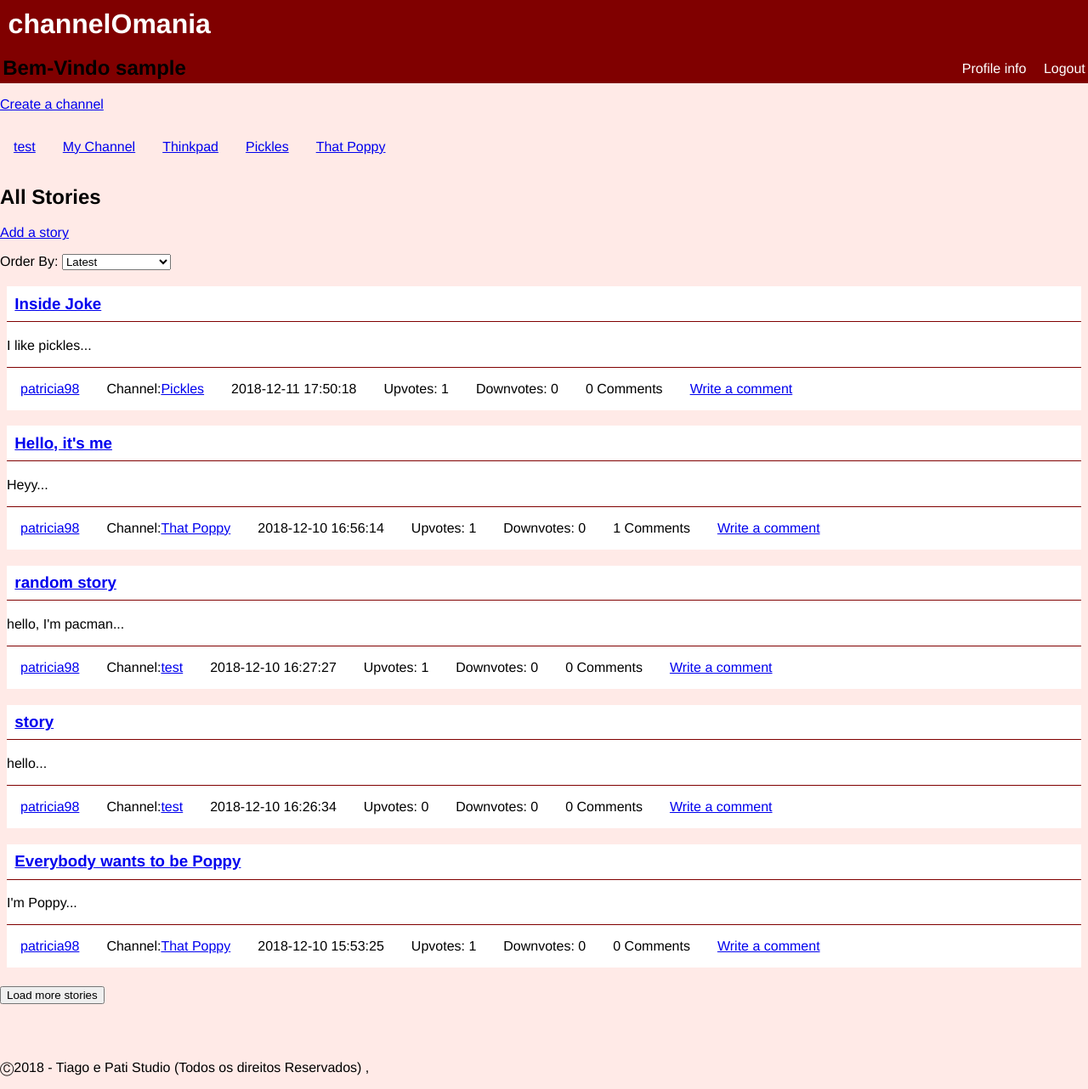
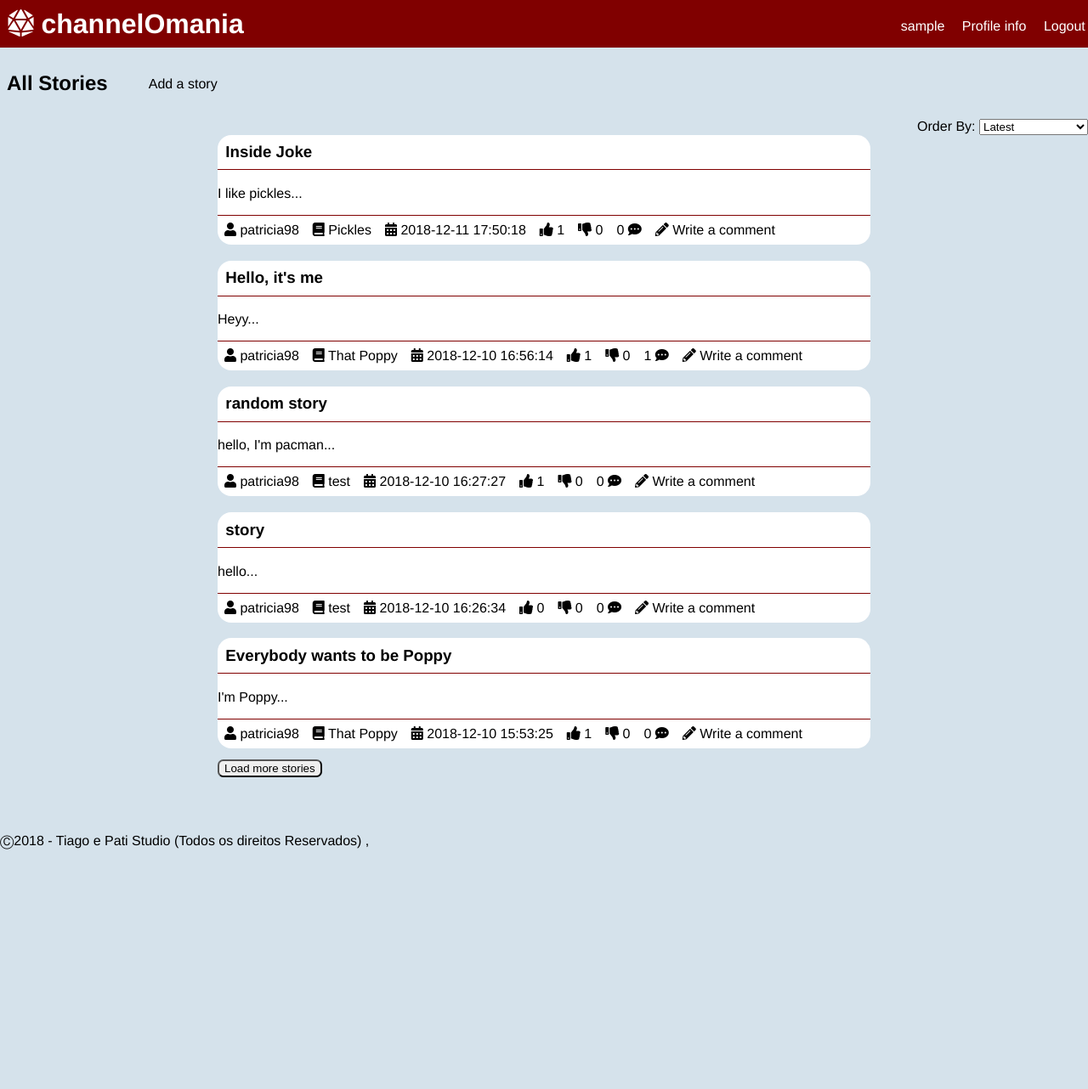
Before and after one commit to TiagoR98/LTW_Project, a PHP site: page /pages/mainpage.php in a window 1280 px wide. Shown: the whole page at 85% size. After the commit the page ends 1000 px from the top, so only its background shows below. Run offline with PHP 8.4, Linux system fonts and the light colour scheme; the visitor is signed in with stand-in values (Sample User, id 1); data comes from the database, SQL or seed files in the repository; both versions use the stored data as it was after the commit; some libraries are stand-ins or nearby versions.

Commit message:
some more css

```diff
--- a/css/style.css
+++ b/css/style.css
@@ -1,7 +1,24 @@
 body {
-  font-family: Helvetica;
-  background-color: #FFEAE7;
+  font-family: IBMPlexSans, Helvetica Neue, Segoe UI, Helvetica, Verdana, Arial, sans-serif;
+  background-color: #D5E2EB;
   margin: 0;
+}
+
+a:link, a:visited{
+  color: black;
+  text-decoration: none;
+}
+
+a:hover{
+  color: #800000;
+}
+
+.nUpVote:hover,.commentUpVote:hover{
+  color: green;
+}
+
+.nDownVote:hover,.commentDownVote:hover{
+  color: red;
 }
 
 .header{
@@ -13,11 +30,21 @@ body {
 .header a{
   color: white;
   font-family: Helvetica;
-  text-decoration: none;
 }
 
 .header h1{
   margin: 0.2em;
+}
+
+#list_channels{
+  background-color: white;
+  position: relative;
+}
+
+#list_channels p{
+  float: right;
+  margin: 0;
+  padding: 0.5em;
 }
 
 #options{
@@ -31,8 +58,9 @@ body {
 
 article, #story_preview {
   background-color: white;
-  width: auto;
-  margin: 0.5em;
+  width: 60%;
+  margin: auto;
+  border-radius: 1em;
 }
 
 article h1{
@@ -45,9 +73,8 @@ article header, #story_preview h3 {
   border-bottom: 1px solid #800000;
 }
 
-article header a{
+article header a, #story_preview h3 a{
   font-weight: bold;
-  text-decoration: none;
 }
 
 article footer, #story_preview ul {
@@ -86,8 +113,28 @@ article footer, #story_preview ul {
   padding-left: 1em;
 }
 
+/*#order_stories ul{
+  float: left;
+}*/
+
+/*#all_add{
+  display: flex;
+}*/
+
+#addStory{
+  margin-top: 1.6em;
+  padding-left: 2em;
+}
+
+#order_stories #order {
+  float: right;
+  margin: 0;
+  position: relative;
+}
+
 #order_comments {
   display: flex;
+  margin-left: 20%;
 }
 
 #order_comments p{
@@ -114,12 +192,11 @@ input {
   margin: 1em 0;
 }
 
-#comment {
-  margin-left: 2em;
-}
 
 #btnLoadComments, #btnLoadStories {
   margin-top: 1em;
+  margin-left: 20%;
+  border-radius: 0.5em;
 }
 
 #profile {
@@ -170,7 +247,7 @@ ul{
 li {
   text-align: center;
   list-style-type: none;
-  padding: 1em;
+  padding: 0.5em;
 }
 
 #register #confPasswordError{
--- a/templates/tpl_auth.php
+++ b/templates/tpl_auth.php
@@ -8,8 +8,7 @@
       <input type="password" name="password" placeholder="Password">
       <input type="submit" value="Login">
     </form>
-    <p><a href="password.php">Forgot your password?</a></p>
-    <p>Don't have an account?<a href="register.php">Register Now</a></p>
+    <p>Don't have an account? <a href="register.php">Register Now</a></p>
   </section>
 
 <?php } ?>
@@ -28,7 +27,7 @@
       <input type="date" name="birth" placeholder="Birth Date" value="<?php echo(date("Y-m-d H:i:s")); ?>" required>
       <input type="submit" id="submitRegister" value="Register">
     </form>
-    <p>Already have an account?<a href="login.php">Login</a></p>
+    <p>Already have an account? <a href="login.php">Login</a></p>
   </section>
 
 <?php }  ?>
--- a/templates/tpl_channel.php
+++ b/templates/tpl_channel.php
@@ -2,6 +2,7 @@
 
 <?php function draw_channel($channel) { ?>
 
+  <div id="list_channels">
     <p><a href = "../pages/new_channel.php" >Create a channel</a></p>
     <?php $channels = listChannel(); ?>
     <ul>
@@ -9,6 +10,7 @@
       <li><a href = "../pages/channel.php?channelId=<?php echo($channel_list['ID']); ?>" ><?php echo($channel_list['name']); ?></a></li>
     <?php } ?>
     </ul>
+  </div>
 
   <img id="cover_image" src="../files/coverImages/<?php if($channels[$_GET['channelId']-1]['coverImage']!="") { echo($channels[$_GET['channelId']-1]['coverImage']); } else {?>default.png<?php } ?>" alt="<?php echo($channels[$_GET['channelId']-1]['name']); ?>'s cover image">
   <h1><?php echo($channels[$_GET['channelId']-1]['name']); ?></h1>
--- a/templates/tpl_common.php
+++ b/templates/tpl_common.php
@@ -6,18 +6,21 @@
     <title>channelOmania</title>
     <meta charset="UTF-8">
     <link href="../css/style.css" rel="stylesheet">
+    <link rel="stylesheet" href="https://use.fontawesome.com/releases/v5.5.0/css/all.css" integrity="sha384-B4dIYHKNBt8Bc12p+WXckhzcICo0wtJAoU8YZTY5qE0Id1GSseTk6S+L3BlXeVIU" crossorigin="anonymous">
   </head>
   <body>
     <header class="header">
-      <h1><a href="mainpage.php">channelOmania</a></h1>
       <?php if(isset($_SESSION['username'])){ ?>
 
         <div id='options'>
+          <a href="../pages/profile.php"><?php echo($_SESSION['username']) ?></a>
           <a href="../pages/profile.php">Profile info</a>
           <a href="../actions/action_logout.php">Logout</a>
         </div>
-        <h2>Bem-Vindo <?php echo($_SESSION['username']) ?> </h2>
+        <!--h2>Bem-Vindo <?php echo($_SESSION['username']) ?> </h2-->
       <?php } ?>
+      <h1><a href="mainpage.php"><i class="fas fa-dice-d20"></i> channelOmania</a></h1>
+
     </header>
 
     <?php if (isset($_SESSION['messages'])) {?>
--- a/templates/tpl_mainpage.php
+++ b/templates/tpl_mainpage.php
@@ -2,16 +2,11 @@
 
 <?php function draw_mainpage($storyInfo) { ?>
 
-  <p><a href = "../pages/new_channel.php" >Create a channel</a></p>
-  <?php $channels = listChannel(); ?>
-  <ul>
-  <?php foreach($channels as $channel) { ?>
-    <li><a href = "../pages/channel.php?channelId=<?php echo($channel['ID']); ?>" ><?php echo($channel['name']); ?></a></li>
-  <?php } ?>
-  </ul>
-
-  <h2>All Stories</h2>
-  <p><a href = "../pages/new_story.php" >Add a story</a></p>
+  <div id="order_stories">
+    <ul>
+      <li><h2>All Stories</h2></li>
+      <li><p id="addStory"><a href = "../pages/new_story.php" >Add a story</a></p></li>
+    </ul>
 
   <?php draw_story_list($storyInfo); ?>
 
@@ -28,15 +23,15 @@
 
 <?php function draw_story_info($story) { ?>
   <ul>
-    <li><a href="../pages/profile.php?userId=<?php echo($story['storyAuthor']); ?>"><?php echo($story['username']); ?></a></li>
-    <li>Channel:<a href="../pages/channel.php?channelId=<?php echo($story['channel']); ?>"><?php echo($story['channelName']); ?></a></li>
-    <li><?php echo($story['date']); ?></li>
-    <li class="nUpVote" data-id="<?php echo($story['storyID']); ?>">Upvotes: <?php echo($story['upvotes']); ?></li>
-    <li class="nDownVote" data-id="<?php echo($story['storyID']); ?>">Downvotes: <?php echo($story['downvotes']); ?></li>
-    <li><?php echo($story['n_comments']); ?> Comments</li>
-    <li><a href="../pages/new_comment.php?storyId=<?php echo($story['storyID']); ?>"> Write a comment</a></li>
+    <li><a href="../pages/profile.php?userId=<?php echo($story['storyAuthor']); ?>"><i class="fas fa-user"></i> <?php echo($story['username']); ?></a></li>
+    <li><a href="../pages/channel.php?channelId=<?php echo($story['channel']); ?>"><i class="fas fa-book"></i> <?php echo($story['channelName']); ?></a></li>
+    <li><i class="fas fa-calendar-alt"></i> <?php echo($story['date']); ?></li>
+    <li class="nUpVote" data-id="<?php echo($story['storyID']); ?>"><i class="fas fa-thumbs-up"></i> <?php echo($story['upvotes']); ?></li>
+    <li class="nDownVote" data-id="<?php echo($story['storyID']); ?>"><i class="fas fa-thumbs-down"></i> <?php echo($story['downvotes']); ?></li>
+    <li><?php echo($story['n_comments']); ?> <i class="fas fa-comment-dots"></i></li>
+    <li><a href="../pages/new_comment.php?storyId=<?php echo($story['storyID']); ?>"><i class="fas fa-pencil-alt"></i> Write a comment</a></li>
     <?php if($story['username'] == $_SESSION['username']) { ?>
-      <li><a href="../actions/action_delete_story.php?storyId=<?php echo($story['storyID']); ?>&csrf=<?php echo($_SESSION['csrf']); ?>"> Delete Story</a></li>
+      <li><a href="../actions/action_delete_story.php?storyId=<?php echo($story['storyID']); ?>&csrf=<?php echo($_SESSION['csrf']); ?>"><i class="fas fa-trash-alt"></i> Delete Story</a></li>
     <?php } ?>
   </ul>
 <?php } ?>
--- a/templates/tpl_story.php
+++ b/templates/tpl_story.php
@@ -28,8 +28,8 @@
           <option value="<?php echo($channel_list['ID']); ?>"><?php echo($channel_list['name']); ?></option>
         <?php } ?>
       </select></p>
-      <input type="text" name="title" required placeholder="Title">
-      <textarea name="story_input" cols="40" rows="5" required placeholder="Type your story here"></textarea>
+      <input id="title" type="text" name="title" required placeholder="Title">
+      <textarea id="story_input" name="story_input" cols="40" rows="5" required placeholder="Type your story here"></textarea>
       <label>Add an image: <input type="file" name="storyImage" accept="image/*"></label>
       <input type="submit" value="Post">
     </form>
@@ -39,7 +39,7 @@
 <?php function draw_new_comment($story) { ?>
   <section id="new_comment">
     <form action="../actions/action_add_comment.php?storyId=<?php echo($story['storyID']); ?>" method="post" enctype="multipart/form-data">
-      <textarea name="content" cols="40" rows="5" required placeholder="Type your comment here"></textarea>
+      <textarea id="content" name="content" cols="40" rows="5" required placeholder="Type your comment here"></textarea>
       <label>Add an image: <input type="file" name="commentImage" accept="image/*"></label>
       <input type="hidden" name="csrf" value="<?php echo($_SESSION['csrf']);?>">
       <input type="submit" value="Post">
@@ -83,11 +83,11 @@
       <?php }?>
       <footer>
         <ul>
-          <li><?php echo($comment['date']); ?></li>
-          <li class="commentUpVote" data-id="<?php echo($comment['comID']); ?>">Upvotes: <?php echo($comment['upvotes']); ?></li>
-          <li class="commentDownVote" data-id="<?php echo($comment['comID']); ?>">Downvotes: <?php echo($comment['downvotes']); ?></li>
+          <li><i class="fas fa-calendar-alt"></i> <?php echo($comment['date']); ?></li>
+          <li class="commentUpVote" data-id="<?php echo($comment['comID']); ?>"><i class="fas fa-thumbs-up"></i> <?php echo($comment['upvotes']); ?></li>
+          <li class="commentDownVote" data-id="<?php echo($comment['comID']); ?>"><i class="fas fa-thumbs-down"></i> <?php echo($comment['downvotes']); ?></li>
           <?php if($comment['username'] == $_SESSION['username']) { ?>
-            <li><a href="../actions/action_delete_comment.php?commentId=<?php echo($comment['comID']); ?>&csrf=<?php echo($_SESSION['csrf']); ?>"> Delete Comment</a></li>
+            <li><a href="../actions/action_delete_comment.php?commentId=<?php echo($comment['comID']); ?>&csrf=<?php echo($_SESSION['csrf']); ?>"><i class="fas fa-trash-alt"></i> Delete Comment</a></li>
           <?php } ?>
         </ul>
       </footer>
@@ -96,7 +96,7 @@
 <?php } ?>
 
 <?php function draw_story_list($storyInfo) { ?>
-  <p>Order By:
+  <p id="order">Order By:
   <select id='orderSelector'>
     <option value="mRecent">Latest</option>
     <option value="mOld">Oldest</option>
@@ -105,6 +105,7 @@
     <option value="mComments">Most Commented</option>
   </select></p>
   <script src="../js/order.js"></script>
+ </div>
 
   <section id="storyList">
   <?php foreach($storyInfo as $story) { ?>
```
Also changed, not shown: other parts of css/style.css (+33 -2 lines), js/commentVotes.js (+6 -6 lines), js/downUpvote.js (+6 -6 lines), database/database.db, files/profilePics/5c10773f11c4c.jpg (renamed from files/profilePics/5c0d1968ef867.jpg). Lines whose indentation alone changed are shown as unchanged.
